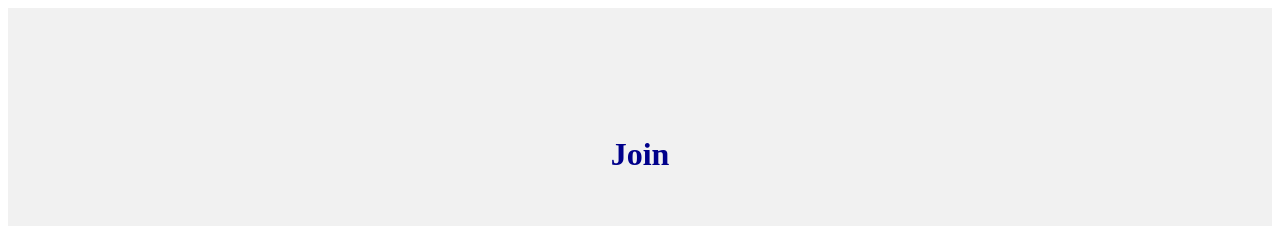
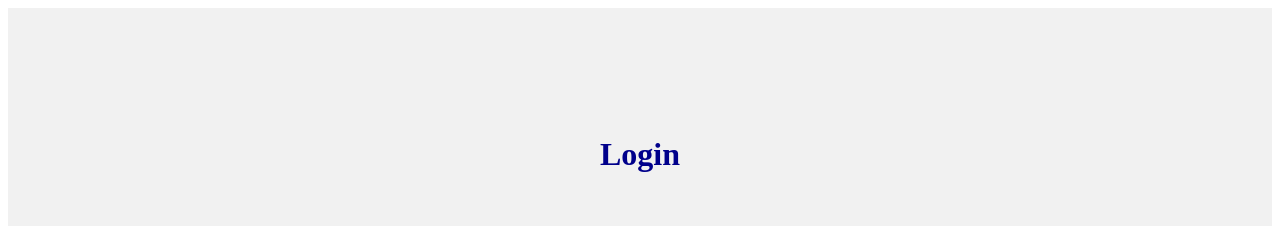
Before and after one commit to AbhiM2192/RealTimeChat, a React (Create React App) app in the folder client/: page / in a window 1280 px wide. Shown: the top 226 px of the page. Built offline with nearby package versions, Linux system fonts and the light colour scheme.

Commit message:
Changing home page heading

```diff
--- a/client/src/components/Join/Join.js
+++ b/client/src/components/Join/Join.js
@@ -50,7 +50,7 @@ function Join() {
     const [room,setRoom] = useState('');
     return (
         <Outer>
-            <StyledH1>Join</StyledH1>
+            <StyledH1>Login</StyledH1>
             <Inner>
                 <Input type='text' placeholder='Name' value={name} onChange={(e) => setName(e.target.value)}></Input>
                 <Input type='text' placeholder='Room' value={room} onChange={(e) => setRoom(e.target.value)}></Input>
```
